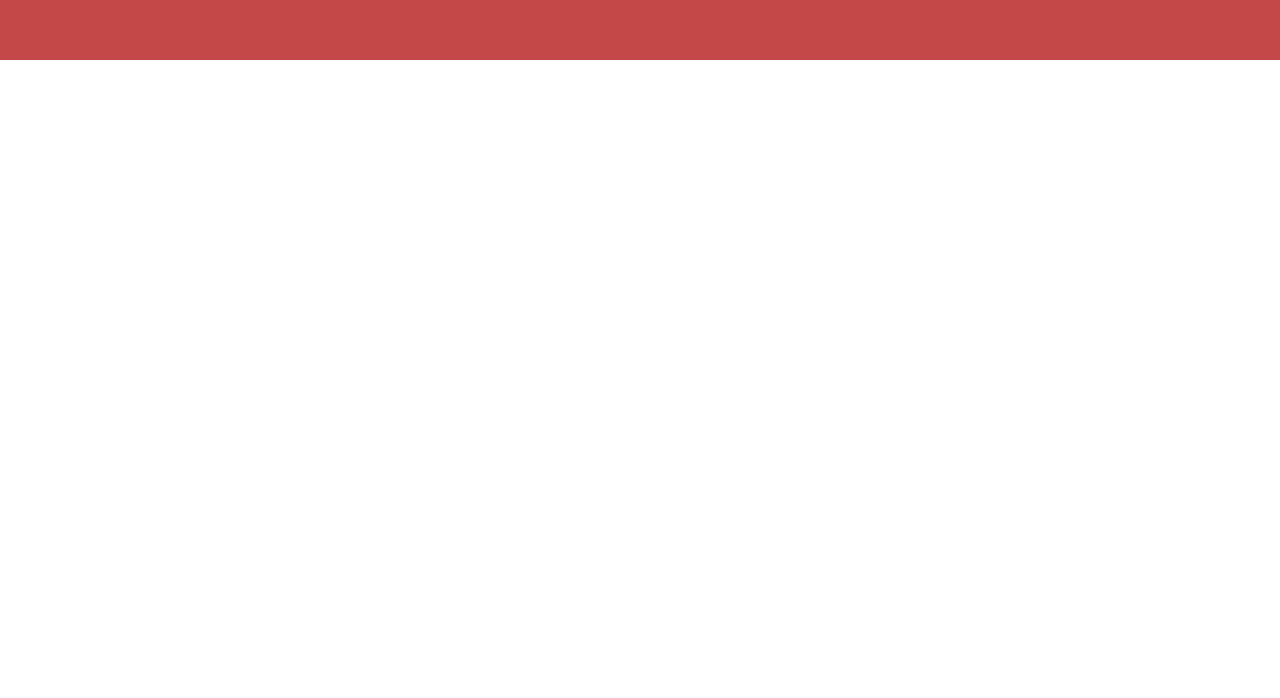
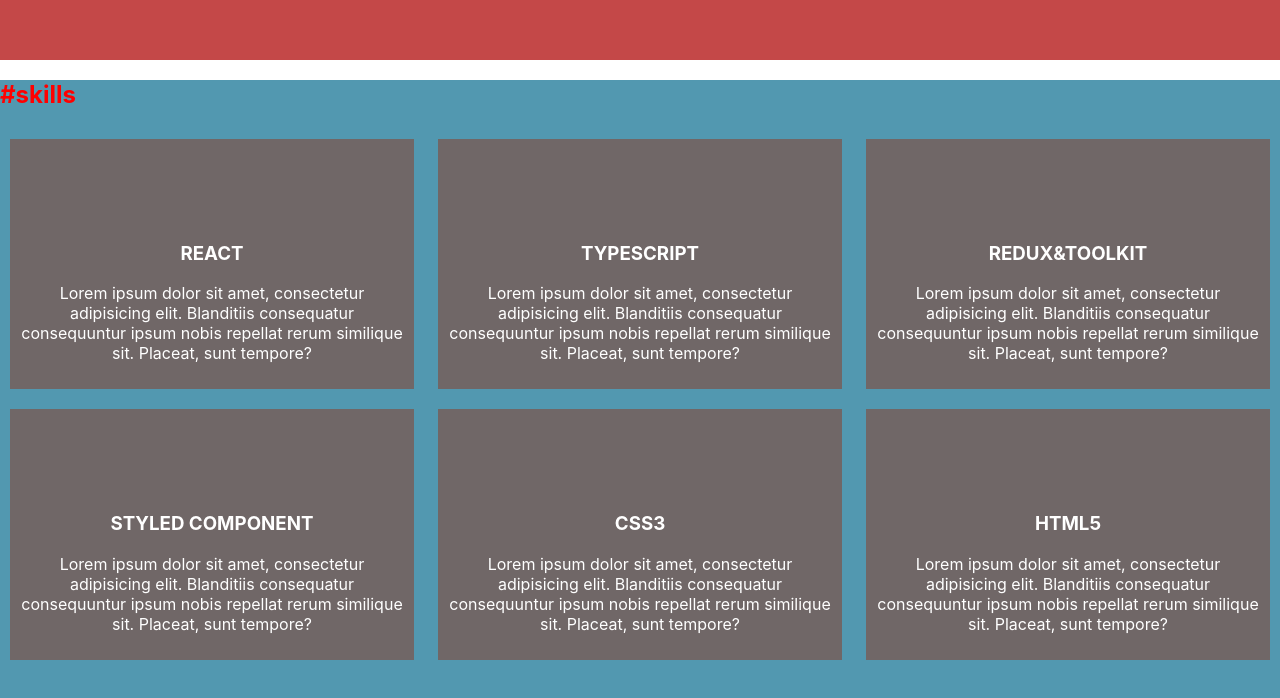
Before and after one commit to tazalov/portfolio, a React app: page / in a window 1280 px wide. Shown: the part 794-1492 px from the top of the page. Before the commit the page ends 854 px from the top, so only its background shows below. Built offline with nearby package versions, Linux system fonts and the light colour scheme.

Commit message:
Create Skills with styled component

```diff
--- a/src/App.tsx
+++ b/src/App.tsx
@@ -1,12 +1,14 @@
 import "./App.css";
 import { Header } from "./layout/Header/Header";
 import { Main } from "./layout/Sections/Main/Main";
+import { Skills } from "./layout/Sections/Skills/Skills";
 
 function App() {
   return (
     <div className="App">
       <Header />
       <Main />
+      <Skills />
     </div>
   );
 }
--- /dev/null
+++ b/src/components/SectionTitle/SectionTitle.tsx
@@ -0,0 +1,6 @@
+import React from "react";
+import styled from "styled-components";
+
+export const SectionTitle = styled.h2`
+  color: red;
+`;
--- /dev/null
+++ b/src/layout/Sections/Skills/Skill/Skill.tsx
@@ -0,0 +1,37 @@
+import React from "react";
+import { Icon } from "../../../../components/Icon/Icon";
+import styled from "styled-components";
+
+type SkillPT = {
+  iconId: string;
+  title: string;
+  text: string;
+};
+
+export const Skill = (props: SkillPT) => {
+  return (
+    <StyledSkill>
+      <Icon
+        iconId={props.iconId}
+        width={"70"}
+        height={"70"}
+        viewBox={"0 0 50 50"}
+      />
+      <SkillTitle>{props.title}</SkillTitle>
+      <SkillText>{props.text}</SkillText>
+    </StyledSkill>
+  );
+};
+
+const StyledSkill = styled.div`
+  text-align: center;
+  width: 30%;
+  margin: 10px;
+  padding: 10px;
+  background-color: #706767;
+  color: white;
+`;
+const SkillTitle = styled.h3`
+  text-transform: uppercase;
+`;
+const SkillText = styled.p``;
--- /dev/null
+++ b/src/layout/Sections/Skills/Skills.tsx
@@ -0,0 +1,62 @@
+import React from "react";
+import styled from "styled-components";
+import { FlexWrapper } from "../../../components/FlexWrapper/FlexWrapper";
+import { SectionTitle } from "../../../components/SectionTitle/SectionTitle";
+import { Skill } from "./Skill/Skill";
+
+export const Skills = () => {
+  return (
+    <StyledSkills>
+      <SectionTitle>#skills</SectionTitle>
+      <FlexWrapper wrap={"wrap"} justify={"space-between"}>
+        <Skill
+          iconId={"react"}
+          title={"react"}
+          text={
+            "Lorem ipsum dolor sit amet, consectetur adipisicing elit. Blanditiis consequatur consequuntur ipsum nobis repellat rerum similique sit. Placeat, sunt tempore?"
+          }
+        />
+        <Skill
+          iconId={"ts"}
+          title={"typescript"}
+          text={
+            "Lorem ipsum dolor sit amet, consectetur adipisicing elit. Blanditiis consequatur consequuntur ipsum nobis repellat rerum similique sit. Placeat, sunt tempore?"
+          }
+        />
+        <Skill
+          iconId={"redux"}
+          title={"redux&toolkit"}
+          text={
+            "Lorem ipsum dolor sit amet, consectetur adipisicing elit. Blanditiis consequatur consequuntur ipsum nobis repellat rerum similique sit. Placeat, sunt tempore?"
+          }
+        />
+        <Skill
+          iconId={"styled"}
+          title={"styled component"}
+          text={
+            "Lorem ipsum dolor sit amet, consectetur adipisicing elit. Blanditiis consequatur consequuntur ipsum nobis repellat rerum similique sit. Placeat, sunt tempore?"
+          }
+        />
+        <Skill
+          iconId={"css"}
+          title={"css3"}
+          text={
+            "Lorem ipsum dolor sit amet, consectetur adipisicing elit. Blanditiis consequatur consequuntur ipsum nobis repellat rerum similique sit. Placeat, sunt tempore?"
+          }
+        />
+        <Skill
+          iconId={"code"}
+          title={"html5"}
+          text={
+            "Lorem ipsum dolor sit amet, consectetur adipisicing elit. Blanditiis consequatur consequuntur ipsum nobis repellat rerum similique sit. Placeat, sunt tempore?"
+          }
+        />
+      </FlexWrapper>
+    </StyledSkills>
+  );
+};
+
+const StyledSkills = styled.section`
+  background-color: #5298b0;
+  min-height: 100vh;
+`;
```
Also changed, not shown: 1 other file (tests, documents, lock files or other folders).
